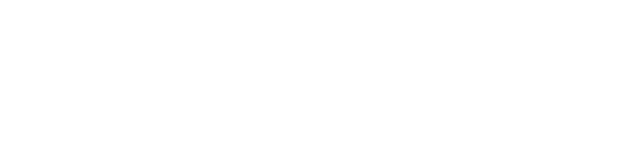
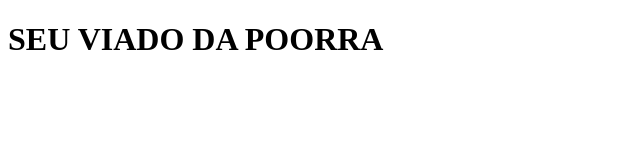
Before and after one commit to pedrosv20/pedrosv20.github.io, a plain HTML site: page index.html in a window 1280 px wide. Shown: the whole page, without its empty margins (0-640 px from the left). Drawn offline with Linux system fonts and the light colour scheme.

Commit message:
Update index.html

```diff
--- a/index.html
+++ b/index.html
@@ -5,5 +5,6 @@
   </head>
   <body>
     <script>alert("cuzao")</script>
+    <h1>SEU VIADO DA POORRA</h1>
   </body>
 </html>
```
